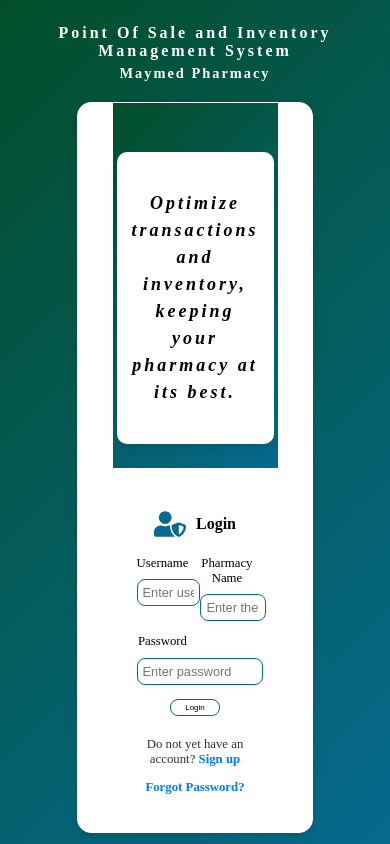
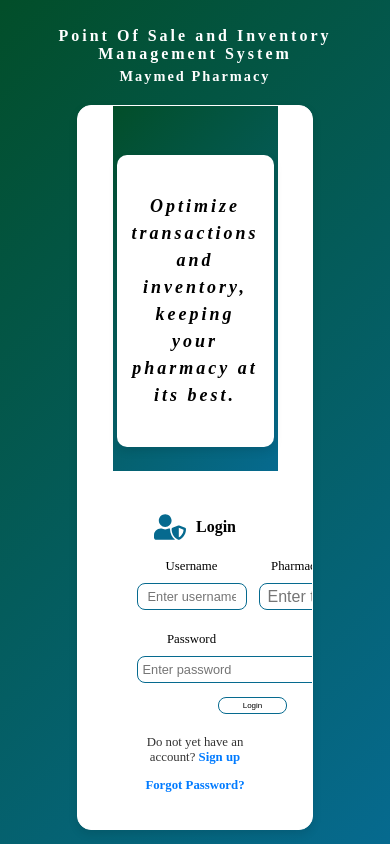
Before and after one commit to pharmacysystem950-hub/noorhayapharmacysystem, a React (Create React App) app: page / in a window 390 px wide. Built offline with nearby package versions, Linux system fonts and the light colour scheme.

Commit message:
Improve login page responsiveness

```diff
--- a/src/styles/LoginPage.css
+++ b/src/styles/LoginPage.css
@@ -155,10 +155,47 @@
 }
 
 #password {
-  width: 220%;
+  width: 200%;
+  max-width: 400px;
+  min-width: 50px;
   margin-top: 1px;
   margin-bottom: 1px;
 }
+
+/* Username input */
+#username {
+  width: 100%;          /* Try to fill parent */
+  max-width: 600px;     /* Never grow beyond this */
+  min-width: 110px;     /* Never shrink below this */
+  margin-top: 1px;
+  min-height: 20px;
+  height: 45%;
+  max-height: 80px;
+  margin-bottom: 1px;
+  padding: 2px 10px;      /* Optional: make entry box comfortable */
+  font-size: clamp(0.8rem, 1vw, 1.5rem);     /* Responsive font can be added with clamp() if desired */
+  border: 1.5px solid #066a8f;
+  border-radius: 8px;
+  box-sizing: border-box;
+}
+
+/* Pharmacy Name input */
+#pharmacyName {
+  width: 100%;          /* Try to fill parent */
+  max-width: 600px;     /* Never grow beyond this */
+  min-width: 110px;     /* Never shrink below this */
+  margin-top: 1px;
+  min-height: 20px;
+  height: 45%;
+  max-height: 80px;
+  margin-bottom: 1px;
+  padding: 0.5rem;
+  font-size: 1rem;
+  border: 1.5px solid #066a8f;
+  border-radius: 8px;
+  box-sizing: border-box;
+}
+
 
 .error-message {
   color: green;
```
